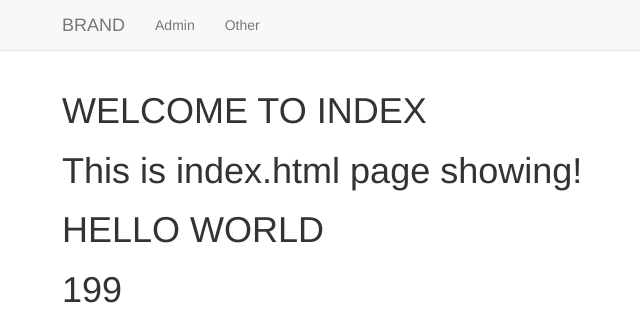
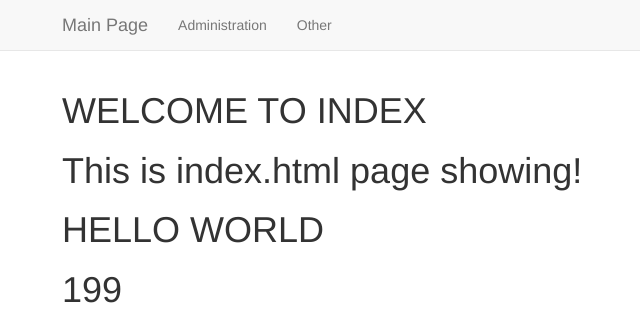
Before and after one commit to AiKurash/django-deployment-example, a Django app: page / in a window 1280 px wide. Shown: the top 309 px of the page, without its empty margins (8-648 px from the left). Run offline with Django 3.2, Linux system fonts and the light colour scheme; some libraries are stand-ins or nearby versions.

Commit message:
I'm making changes on base.html nav bar. Main Page.

```diff
--- a/learning_templates/templates/basic_app/base.html
+++ b/learning_templates/templates/basic_app/base.html
@@ -10,8 +10,8 @@
     <nav class="navbar navbar-default navbar-static-top">
     <div class="container">
       <ul class="nav navbar-nav">
-        <li><a class="navbar-brand" href="{% url 'index' %}">BRAND</a></li>
-        <li><a class="navbar-link" href="{% url 'admin:index' %}">Admin</a></li>
+        <li><a class="navbar-brand" href="{% url 'index' %}">Main Page</a></li>
+        <li><a class="navbar-link" href="{% url 'admin:index' %}">Administration</a></li>
         <li><a class="navbar-link" href="{% url 'basic_app:other' %}">Other</a></li>
       </ul>
     </div>
```
